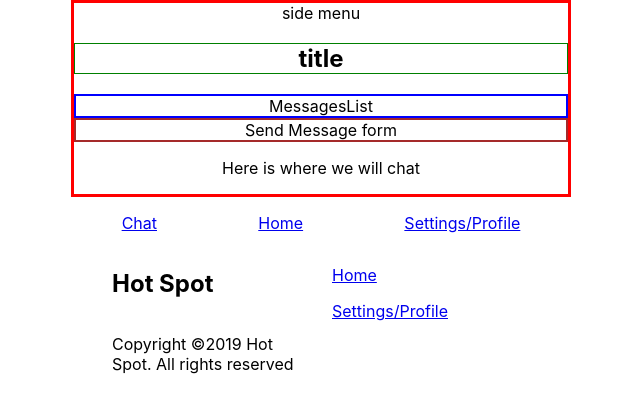
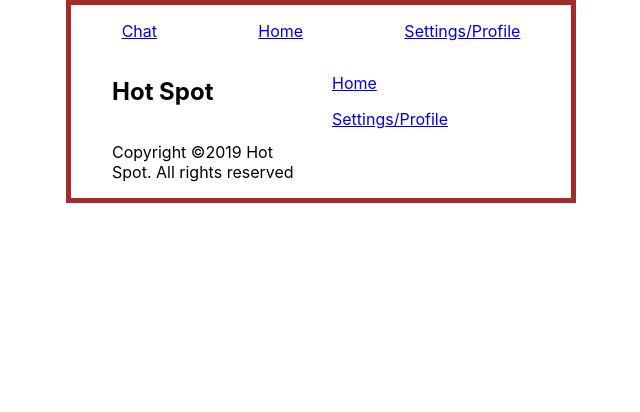
Before and after one commit to ch04937/spots, a React (Create React App) app: page /chat in a window 1280 px wide. Shown: the top 412 px of the page, without its empty margins (319-959 px from the left). Built offline with nearby package versions, Linux system fonts and the light colour scheme.

Commit message:
menu bar is working

```diff
--- a/src/App.css
+++ b/src/App.css
@@ -3,6 +3,8 @@
 }
 
 .App {
+	border: 5px solid brown;
 	width: 500px;
 	margin: 0 auto;
+	height: auto;
 }
--- a/src/App.js
+++ b/src/App.js
@@ -14,10 +14,10 @@ import "./App.css";
 function App() {
 	return (
 		<div className="App">
-			<Route path="/chat" component={Chat} />
+			<Route path="/chat/:id" component={Chat} />
 			<Route exact path="/" component={HomePage} />
 			<Route path="/profile" component={Profile} />
-			<Route path="/Login" component={Login} />
+			<Route path="/login" component={Login} />
 			<Route path="/register" component={RegisterForm} />
 			<NavBar />
 			<Footer />
--- a/src/components/Login.js
+++ b/src/components/Login.js
@@ -57,10 +57,7 @@ const FormikLogin = withRouter(
 		}),
 		handleSubmit(users, { props }) {
 			axios
-				.post(
-					"https://ch04937-hotspot-api.herokuapp.com/api/auth/login",
-					users
-				)
+				.post("http://localhost:3300/users", users)
 				.then((res) => {
 					localStorage.setItem("token", res.data.token);
 					const user_id = res.data.id;
--- a/src/pages/MessagesList.js
+++ b/src/components/MessagesList.js
@@ -10,11 +10,12 @@ export default function MessagesList(props) {
 		const fetchRoom = async () => {
 			try {
 				const id = props.match.params.id;
+
 				const res = await axios.get(
-					`http://localhost:3300/users/{id}/room`
+					`http://localhost:3300/users/${id}/room`
 				);
 				console.log(res.data);
-				setMessage(res.data.room);
+				// setMessage(res.data.room);
 			} catch (e) {
 				console.log(e);
 			}
--- /dev/null
+++ b/src/components/SideMenu.js
@@ -0,0 +1,53 @@
+import React from "react";
+import { Route } from "react-router-dom";
+import SideNav, {
+	// Toggle,
+	// Nav,
+	NavItem,
+	NavIcon,
+	NavText,
+} from "@trendmicro/react-sidenav";
+
+//adding components
+import MessageList from "./MessagesList";
+//setting styles
+import "@trendmicro/react-sidenav/dist/react-sidenav.css";
+import "./side-menu.css";
+export default function SideMenu() {
+	return (
+		<div className="side-menu">
+			<Route
+				render={({ location, history }) => (
+					<React.Fragment>
+						<SideNav
+							onSelect={(selected) => {
+								const to = "/" + selected;
+								if (location.pathname !== to) {
+									history.push(to);
+								}
+							}}
+						>
+							<SideNav.Toggle />
+							<SideNav.Nav defaultSelected="chathome">
+								<NavItem eventKey="chathome">
+									<NavIcon>
+										<i
+											className="fa fa--fw fa-home"
+											style={{ fontSize: ".5rem" }}
+										/>
+									</NavIcon>
+									<NavText>Home</NavText>
+								</NavItem>
+							</SideNav.Nav>
+						</SideNav>
+						<Route
+							path="/"
+							exact
+							component={(props) => <MessageList />}
+						/>
+					</React.Fragment>
+				)}
+			/>
+		</div>
+	);
+}
--- a/src/pages/Chat.js
+++ b/src/pages/Chat.js
@@ -1,21 +1,24 @@
 import React from "react";
 
 //adding components
-import SideMenu from "./SideMenu";
-import MessagesList from "./MessagesList";
+import SideMenu from "../components/SideMenu";
+import MessagesList from "../components/MessagesList";
 import SendMessageForm from "../components/SendMessageForm";
 
 //setting styles
 import "./chat.css";
 
-export default function Chat(props) {
+function Chat(props) {
 	return (
-		<div className="chat">
-			<SideMenu />
-			<h2 className="title">title</h2>
-			<MessagesList props={props} />
-			<SendMessageForm />
-			<p>Here is where we will chat</p>
+		<div className="chat-container">
+			<div className="chat-menu">
+				<SideMenu />
+			</div>
+			<div className="chat-body">
+				<MessagesList props={props} />
+				<SendMessageForm />
+			</div>
 		</div>
 	);
 }
+export default Chat;
--- a/src/pages/SideMenu.js
+++ /dev/null
@@ -1,5 +0,0 @@
-import React from "react";
-
-export default function SideMenu() {
-	return <div>side menu</div>;
-}
--- a/src/pages/chat.css
+++ b/src/pages/chat.css
@@ -1,5 +1,20 @@
-.chat {
+.chat-container {
 	border: 3px solid red;
+	display: flex;
+	flex-direction: row;
+}
+.chat-menu {
+	border: 1px dashed yellow;
+	position: relative;
+	text-align: left;
+}
+.chat-body {
+	border: 1px dashed blue;
+	width: 440px;
+	margin-left: 62px;
+}
+.menu-bar {
+	/* width: 30px; */
 }
 .title {
 	border: 1px solid green;
```
Also changed, not shown: package.json (+6 -1 lines), src/components/messagelist.css (renamed from src/pages/messagelist.css), src/components/side-menu.css (added), 1 other file (tests, documents, lock files or other folders).
